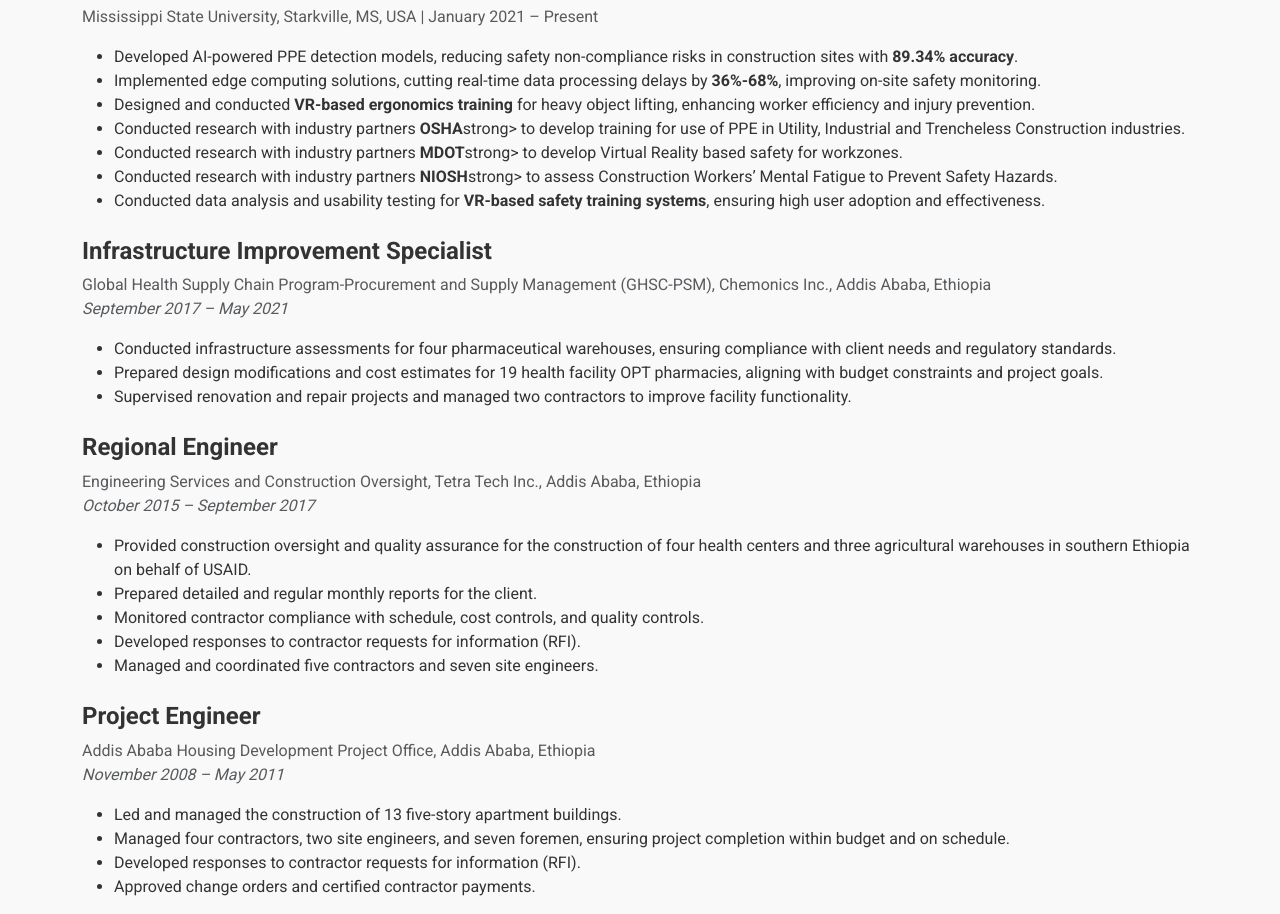
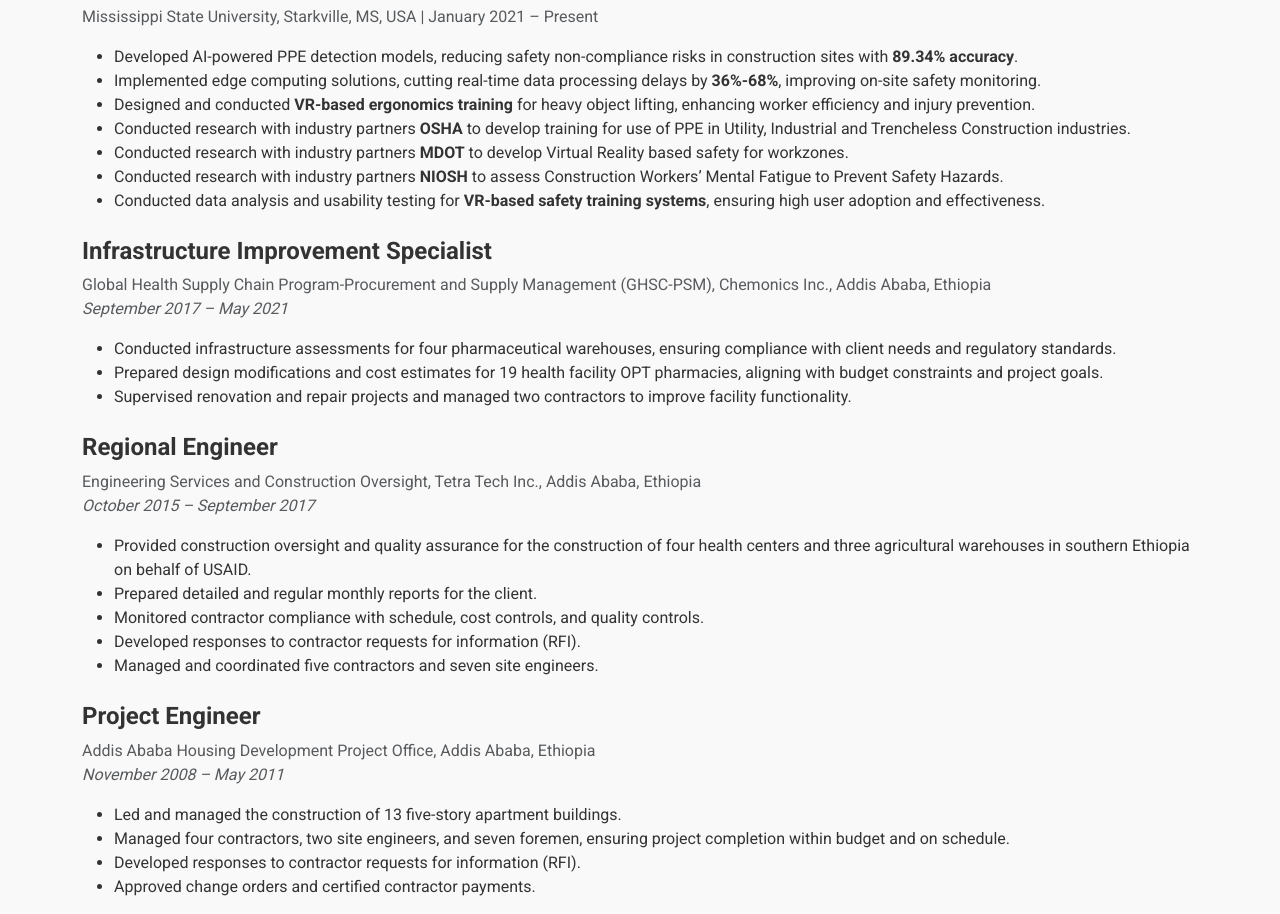
Before and after one commit to MikiasGugssa/Portfolio, a plain HTML site: page index.html in a window 1280 px wide. Shown: the part 1069-1983 px from the top of the page. Drawn offline with nearby package versions, Linux system fonts and the light colour scheme.

Commit message:
Update index.html

```diff
--- a/index.html
+++ b/index.html
@@ -74,9 +74,9 @@
         <li>Developed AI-powered PPE detection models, reducing safety non-compliance risks in construction sites with <strong>89.34% accuracy</strong>.</li>
         <li>Implemented edge computing solutions, cutting real-time data processing delays by <strong>36%-68%</strong>, improving on-site safety monitoring.</li>
         <li>Designed and conducted <strong>VR-based ergonomics training</strong> for heavy object lifting, enhancing worker efficiency and injury prevention.</li>
-        <li>Conducted research with industry partners <strong>OSHA</strong>strong> to develop training for use of PPE in Utility, Industrial and Trencheless Construction industries.</li>
-	<li>Conducted research with industry partners <strong>MDOT</strong>strong> to develop Virtual Reality based safety for workzones.</li>
-	<li>Conducted research with industry partners <strong>NIOSH</strong>strong> to assess Construction Workers’ Mental Fatigue to Prevent Safety Hazards.</li>
+        <li>Conducted research with industry partners <strong>OSHA</strong> to develop training for use of PPE in Utility, Industrial and Trencheless Construction industries.</li>
+	<li>Conducted research with industry partners <strong>MDOT</strong> to develop Virtual Reality based safety for workzones.</li>
+	<li>Conducted research with industry partners <strong>NIOSH</strong> to assess Construction Workers’ Mental Fatigue to Prevent Safety Hazards.</li>
         <li>Conducted data analysis and usability testing for <strong>VR-based safety training systems</strong>, ensuring high user adoption and effectiveness.</li>
       </ul>
     </div>
```
